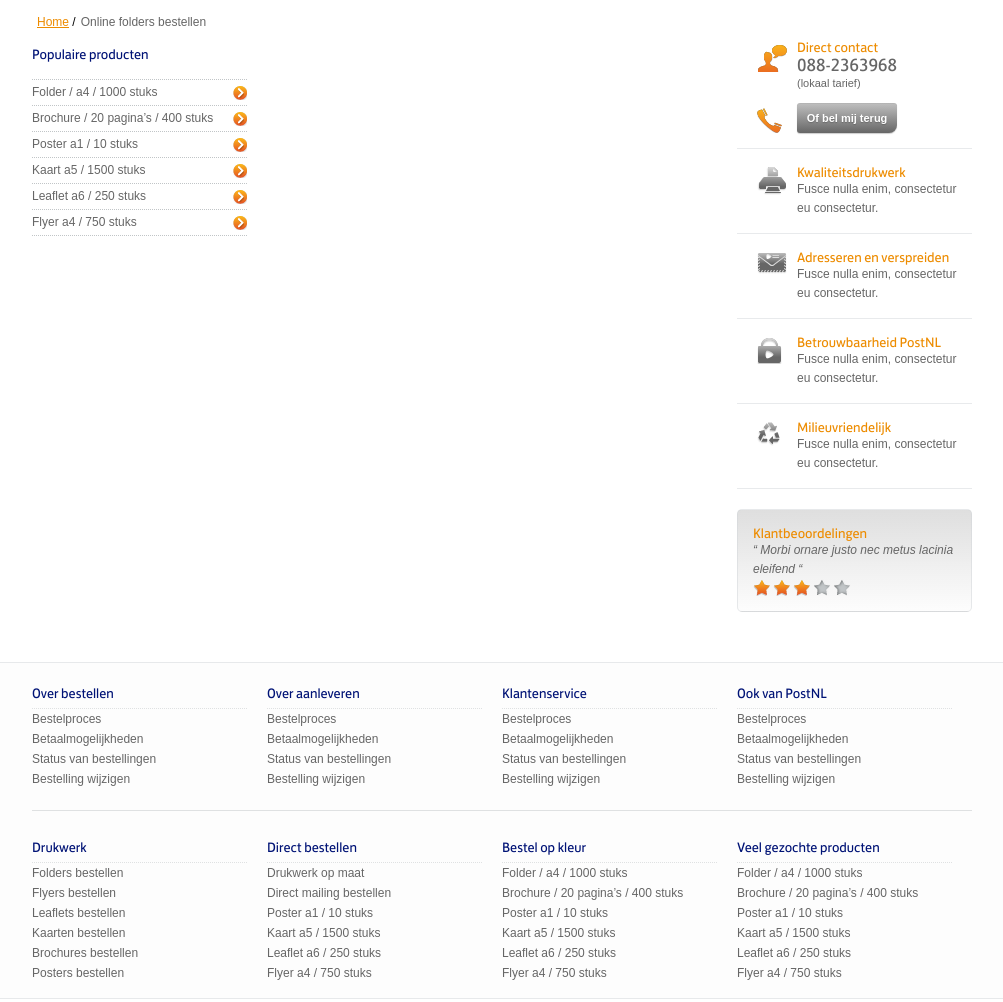
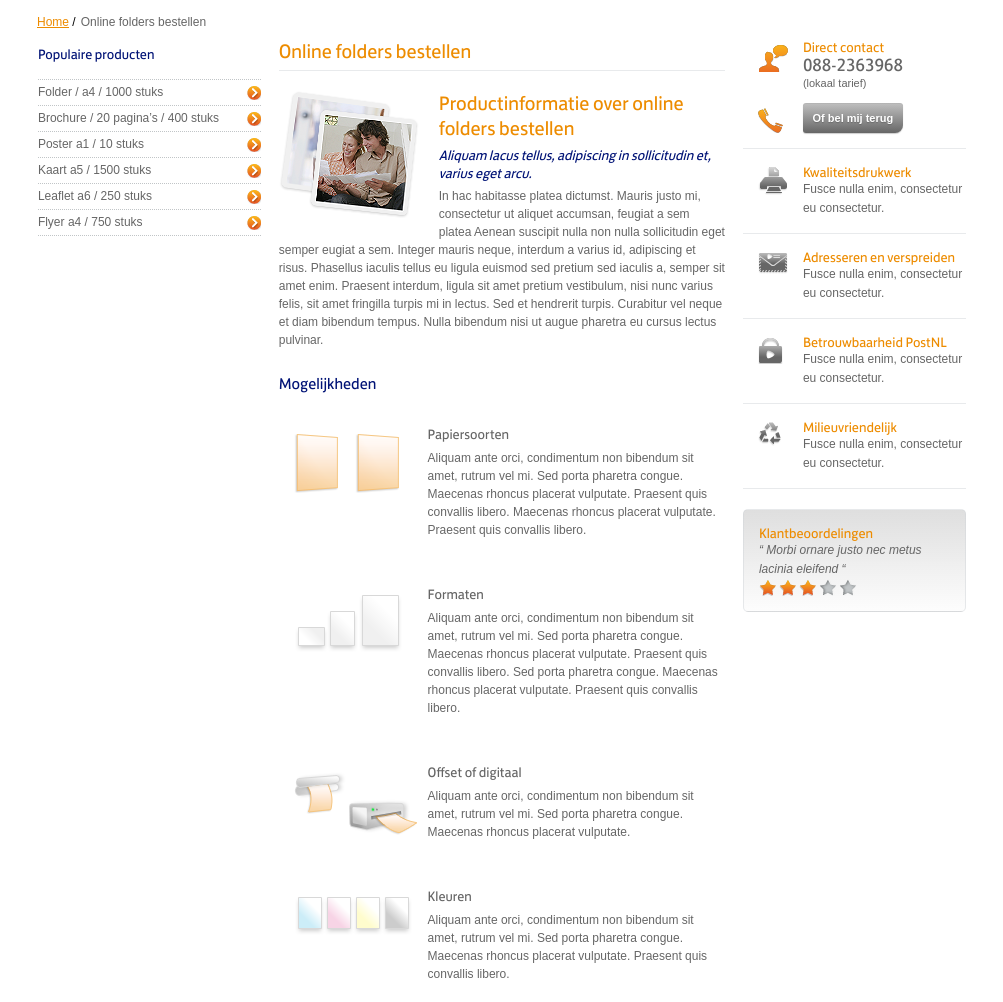
Before and after one commit to Xebi4i/ism-postnl, a plain HTML site: page index.htm in a window 1280 px wide. Shown: the part 111-1113 px from the top of the page, without its empty margins (138-1141 px from the left). Drawn offline with Linux system fonts and the light colour scheme.

Commit message:
Day 5: Have been done everything except image rotator

```diff
--- a/Stylesheets/styles.css
+++ b/Stylesheets/styles.css
@@ -159,7 +159,6 @@ button[name="search-btn"]:active {
   margin-left: 6px;
   position: relative;
   top: 1px;
-  /*vertical-align: middle;*/
 }
 .answers {
   display: none;
@@ -189,6 +188,7 @@ button[name="search-btn"]:active {
   font-size: 12px;
   line-height: 25px;
   border-bottom: 1px dotted #c1c5c7;
+  position: relative;
 }
 #ans-list li:first-of-type{
   border-top: 1px dotted #c1c5c7;
@@ -238,6 +238,9 @@ button[name="search-btn"]:active {
   position: relative;
   left: 25px;
 }
+.bottom-menu>li:last-of-type>* {
+  display: block;
+}
 .bottom-menu>li:last-of-type>div::after {
   background: none;
 }
@@ -268,6 +271,7 @@ button[name="search-btn"]:active {
 }
 .dropdown-items>a {
   display: block;
+  position: relative;
   line-height: 25px;
   color: #666;
   font-family: Arial;
@@ -284,8 +288,9 @@ button[name="search-btn"]:active {
   height: 14px;
   display: inline-block;
   float: right;
-  position: relative;
+  position: absolute;
   top: 6px;
+  right: 0;
 }
 .menu_pointer:hover::after {
   content: "";
@@ -294,7 +299,7 @@ button[name="search-btn"]:active {
   height: 14px;
   display: inline-block;
   float: right;
-  position: relative;
+  position: absolute;
   top: 6px;
 }
 header hr {
@@ -333,7 +338,79 @@ header hr {
   clear:both;
   margin: 10px 0;
 }
+#main-block {
+  display: block;
+  width: 95%;
+  margin: 0 auto;
+}
+.main-title {
+  color: #ed8c00;
+  font-family: PostNL;
+  font-size: 20px;
+  font-weight: 500;
+  line-height: 25px;
+}
+#main-block hr {
+  border: 0;
+  border-top: 1px solid rgba(210,214,217,0.5);
+}
+.desc {
+  display: block;
+  margin-top: 20px;
+}
+.desc>* {
+  display: block;
+}
+.desc img {
+  float: left;
+  margin: 0 20px 20px 0;
+}
+.desc span {
+  color: #001376;
+  font-family: PostNL;
+  font-size: 14px;
+  font-style: italic;
+  line-height: 18px;
+  margin: 5px 0;
+}
+.desc p {
+  color: #666;
+  font-family: Arial;
+  font-size: 12px;
+  font-weight: 400;
+  line-height: 18px;
+}
+.sub-title {
+  color: #001376;
+  font-family: PostNL;
+  font-size: 16px;
+  font-weight: 500;
+  line-height: 30px;
+  margin: 20px 0;
+}
+.desc-block>span {
+  color: #666;
+  font-family: PostNL;
+  font-size: 14px;
+  font-weight: 500;
+  line-height: 30px;
+}
+.desc-block>p {
+  color: #666;
+  font-family: Arial;
+  font-size: 12px;
+  font-weight: 400;
+  line-height: 18px;
+}
+.points {
+  margin-bottom: 40px;
+}
 /*-------------------------------left menu STYLES-------------------------*/
+#left-menu-block {
+  display: block;
+  width: 95%;
+  margin: 0 auto;
+}
 .left-menu-title {
   color: #001376;
   font-family: PostNL;
@@ -342,9 +419,6 @@ header hr {
   line-height: 30px;
   margin-bottom: 10px;
 }
-#left-menu-block {
-  padding-right: 20px;
-}
 #left-menu-block li {
   color: #666;
   font-family: Arial;
@@ -352,15 +426,18 @@ header hr {
   font-weight: 400;
   line-height: 25px;
   border-bottom: 1px dotted #c1c5c7;
+  position: relative;
 }
 #left-menu-block li:first-of-type {
   border-top: 1px dotted #c1c5c7;
 }
 /*-------------------------------end of left menu STYLES------------------*/
 /*-------------------------------right menu STYLES-------------------------*/
-
-/*-------------------------------end of right menu STYLES------------------*/
-/*-------------------------------END OF MAIN CONTAINER STYLES-----------------*/
+#right-menu-block {
+  display: block;
+  width: 95%;
+  margin: 0 auto;
+}
 #advantages li {
   position: relative;
   display: block;
@@ -376,7 +453,7 @@ header hr {
 #advantages li img {
   display: block;
   position: absolute;
-  left:20px;
+  left:15px;
   top: 18px;
 }
 .adv-desc {
@@ -471,9 +548,12 @@ header hr {
   font-style: italic;
   line-height: 19px;
 }
+/*-------------------------------end of right menu STYLES------------------*/
+/*-------------------------------END OF MAIN CONTAINER STYLES-----------------*/
+
 /*-------------------------------FOOTER STYLES--------------------------------*/
 footer {
-  margin: 50px 0;
+  margin-bottom: 60px;
 }
 .top-footer {
   background-color: #fdfdfd;
@@ -597,6 +677,9 @@ footer {
   .logo-container>p:nth-of-type(2) {
     margin-right: 50px;
   }
+  .img-block {
+    padding: 15px 0 0 15px;
+  }
 }
 @media (min-width: 640px) and (max-width: 939px) {
   .not-visible-md {
@@ -650,6 +733,9 @@ footer {
   }
   .top-footer #row1>div, .top-footer #row2>div {
     padding-left: 60px;
+  }
+  .img-block {
+    margin-top: 30px;
   }
 }
 @media (max-width: 639px) {
@@ -733,5 +819,8 @@ footer {
     display: table;
     margin: 0 auto;
   }
+  .img-block {
+    margin-top: 20px;
+  }
 }
 /*-------------------------------END OF RESPONSIVE STYLES---------------------*/
--- a/index.htm
+++ b/index.htm
@@ -1,5 +1,5 @@
 <!DOCTYPE html>
-<html>
+<html lang="nl">
   <head>
     <meta charset="utf-8">
     <title>Online folders bestellen? Bestel je folders online bij PostNL Drukwerkservice</title>
@@ -40,10 +40,10 @@
                   <div class="ans-wrapper">
                     <div id="ans-title">Zoekresultaten</div>
                     <ul id="ans-list">
-                      <li class="menu_pointer"><a href="#">-</a></li>
-                      <li class="menu_pointer"><a href="#">Voordelig</a></li>
-                      <li class="menu_pointer"><a href="#">Gemakkelijk</a></li>
-                      <li class="menu_pointer"><a href="#">Informatiepagina</a></li>
+                      <li><a class="menu_pointer" href="#">-</a></li>
+                      <li><a class="menu_pointer" href="#">Voordelig</a></li>
+                      <li><a class="menu_pointer" href="#">Gemakkelijk</a></li>
+                      <li><a class="menu_pointer" href="#">Informatiepagina</a></li>
                     </ul>
                     <p class="or-arrow"><a id="more_res" href="#">meer resultaten (4)</a></p>
                   </div>
@@ -93,25 +93,95 @@
             </ul>
           </div>
           <div id="main-content" class="col">
-            <div class="col-lg-3 col-md-3 not-visible-sm">
+            <div class="col-lg-3 not-visible-md not-visible-sm">
               <div id="left-menu-block">
                 <div class="left-menu-title">Populaire producten</div>
                 <ul>
-                  <li class="menu_pointer"><a href="#">Folder / a4 / 1000 stuks</a></li>
-                  <li class="menu_pointer"><a href="#">Brochure / 20 pagina’s / 400 stuks</a></li>
-                  <li class="menu_pointer"><a href="#">Poster a1 / 10 stuks</a></li>
-                  <li class="menu_pointer"><a href="#">Kaart a5 / 1500 stuks</a></li>
-                  <li class="menu_pointer"><a href="#">Leaflet a6 / 250 stuks</a></li>
-                  <li class="menu_pointer"><a href="#">Flyer a4 / 750 stuks</a></li>
+                  <li><a class="menu_pointer" href="#">Folder / a4 / 1000 stuks</a></li>
+                  <li><a class="menu_pointer" href="#">Brochure / 20 pagina’s / 400 stuks</a></li>
+                  <li><a class="menu_pointer" href="#">Poster a1 / 10 stuks</a></li>
+                  <li><a class="menu_pointer" href="#">Kaart a5 / 1500 stuks</a></li>
+                  <li><a class="menu_pointer" href="#">Leaflet a6 / 250 stuks</a></li>
+                  <li><a class="menu_pointer" href="#">Flyer a4 / 750 stuks</a></li>
                 </ul>
               </div>
             </div>
-            <div class="col-lg-6 col-md-6 col-sm-12">
+            <div class="col-lg-6 col-md-8 col-sm-12">
               <div id="main-block">
-                &nbsp;
+                <div class="main-title">Online folders bestellen</div>
+                <div id="rotator"></div>
+                <hr>
+                <div class="desc">
+                  <img src="Images/logos/photo.png" alt="Photo" />
+                  <div class="main-title">
+                    Productinformatie over online folders bestellen
+                  </div>
+                  <span>Aliquam lacus tellus, adipiscing in sollicitudin et, varius eget arcu.</span>
+                  <p>
+                    In hac habitasse platea dictumst. Mauris justo mi, consectetur ut aliquet accumsan,
+                    feugiat a sem platea Aenean suscipit nulla non nulla sollicitudin eget semper eugiat a sem.
+                    Integer mauris neque, interdum a varius id, adipiscing et risus.
+                    Phasellus iaculis tellus eu ligula euismod sed  pretium sed iaculis a, semper sit amet enim.
+                    Praesent interdum, ligula sit amet pretium vestibulum, nisi nunc varius felis, sit amet fringilla turpis mi in lectus.
+                    Sed et hendrerit turpis. Curabitur vel neque et diam bibendum tempus. Nulla bibendum nisi ut augue pharetra eu cursus lectus pulvinar.
+                  </p>
+                </div>
+                <div class="sub-title">Mogelijkheden</div>
+                <ul>
+                  <li class="col points">
+                    <div class="col-lg-4 col-md-4 col-sm-4 img-block">
+                      <img src="Images/logos/papiersoorten.png" alt="Papiersoorten">
+                    </div>
+                    <div class="col-lg-8 col-md-8 col-sm-8 desc-block">
+                      <span>Papiersoorten</span>
+                      <p>
+                        Aliquam ante orci, condimentum non bibendum sit amet, rutrum vel mi. Sed porta pharetra congue.
+                        Maecenas rhoncus placerat vulputate. Praesent quis convallis libero. Maecenas rhoncus placerat vulputate.
+                        Praesent quis convallis libero.
+                      </p>
+                    </div>
+                  </li>
+                  <li class="col points">
+                    <div class="col-lg-4 col-md-4 col-sm-4 img-block">
+                      <img src="Images/logos/formaten.png" alt="Formaten">
+                    </div>
+                    <div class="col-lg-8 col-md-8 col-sm-8 desc-block">
+                      <span>Formaten</span>
+                      <p>
+                        Aliquam ante orci, condimentum non bibendum sit amet, rutrum vel mi. Sed porta pharetra congue.
+                        Maecenas rhoncus placerat vulputate. Praesent quis convallis libero. Sed porta pharetra congue.
+                        Maecenas rhoncus placerat vulputate. Praesent quis convallis libero.
+                      </p>
+                    </div>
+                  </li>
+                  <li class="col points">
+                    <div class="col-lg-4 col-md-4 col-sm-4 img-block">
+                      <img src="Images/logos/digitaal.png" alt="Digitaal">
+                    </div>
+                    <div class="col-lg-8 col-md-8 col-sm-8 desc-block">
+                      <span>Offset of digitaal</span>
+                      <p>
+                        Aliquam ante orci, condimentum non bibendum sit amet, rutrum vel mi. Sed porta pharetra congue.
+                        Maecenas rhoncus placerat vulputate.
+                      </p>
+                    </div>
+                  </li>
+                  <li class="col points">
+                    <div class="col-lg-4 col-md-4 col-sm-4 img-block">
+                      <img src="Images/logos/kleuren.png" alt="Kleuren">
+                    </div>
+                    <div class="col-lg-8 col-md-8 col-sm-8 desc-block">
+                      <span>Kleuren</span>
+                      <p>
+                        Aliquam ante orci, condimentum non bibendum sit amet, rutrum vel mi. Sed porta pharetra congue.
+                        Maecenas rhoncus placerat vulputate. Praesent quis convallis libero.
+                      </p>
+                    </div>
+                  </li>
+                </ul>
               </div>
             </div>
-            <div class="col-lg-3 col-md-3 not-visible-sm">
+            <div class="col-lg-3 col-md-4 not-visible-sm">
               <div id="right-menu-block">
                 <div id="advantages">
                   <ul>
```
Also changed, not shown: Images/logos/digitaal.png (added), Images/logos/formaten.png (added), Images/logos/kleuren.png (added), Images/logos/papiersoorten.png (added), Images/logos/photo.png (added).
